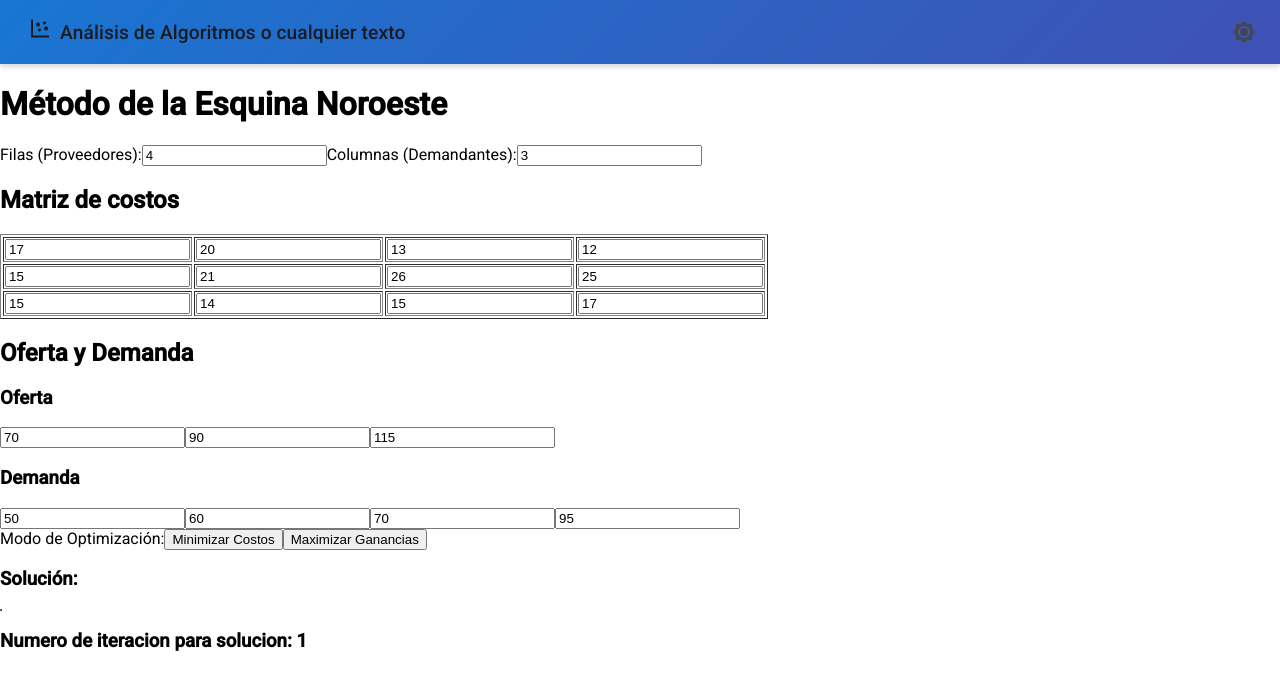
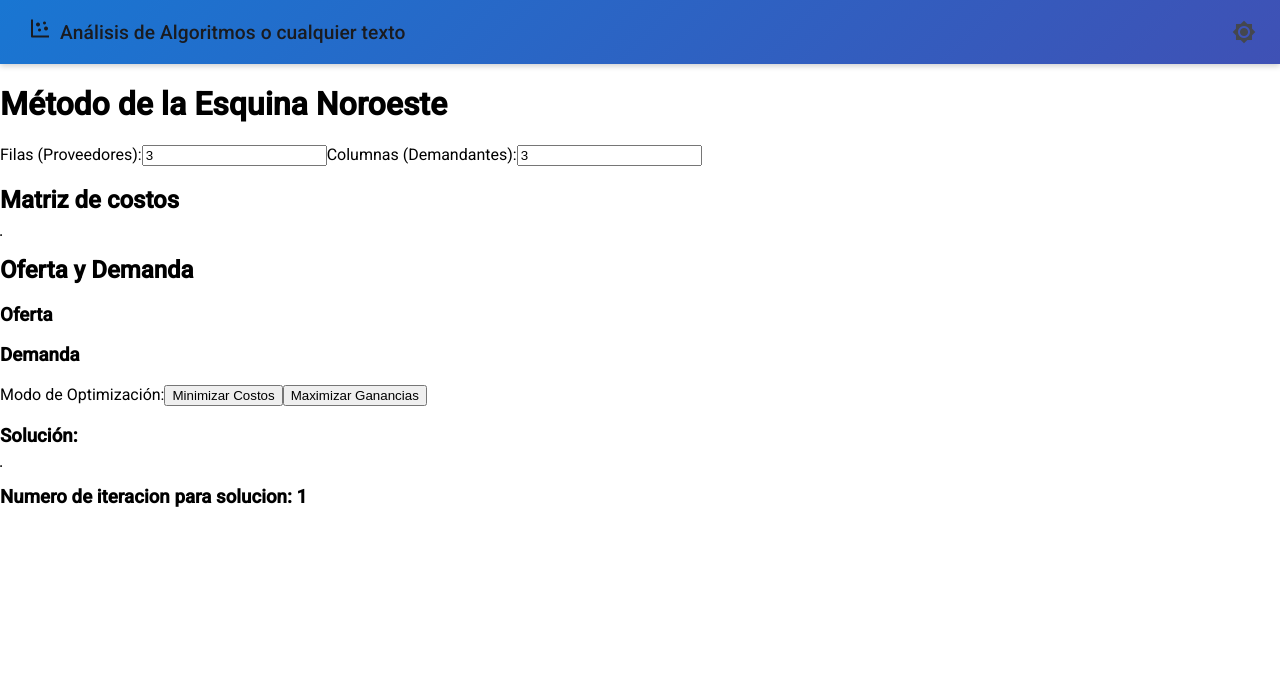
Before and after one commit to JesusRodrigoV/AXL-AnalisisAlgoritmos, an Angular app: page /northwest in a window 1280 px wide. Shown: the top 690 px of the page. Built offline with nearby package versions, Linux system fonts and the light colour scheme.

Commit message:
Quitando datos de ejemplo

```diff
--- a/src/app/pages/northwest/northwest.component.ts
+++ b/src/app/pages/northwest/northwest.component.ts
@@ -13,7 +13,7 @@ import { min } from 'rxjs';
   changeDetection: ChangeDetectionStrategy.OnPush,
 })
 export default class NorthwestComponent {
-  rows: number = 4;
+  rows: number = 3;
   cols: number = 3;
   matrix: number[][] = [];
   supply: number[] = [];
@@ -26,20 +26,22 @@ export default class NorthwestComponent {
   iterationModi: number = 1;
 
   ngOnInit(): void {
-    this.initializeMatrix();
+    //this.initializeMatrix();
   }
 
   initializeMatrix() {
     this.matrix = Array.from({ length: this.rows }, () => Array(this.cols).fill(0));
+    this.supply = Array(this.rows).fill(0);
+    this.demand = Array(this.cols).fill(0);
     this.solution = Array.from({ length: this.supply.length }, () => Array(this.demand.length).fill(0));
     this.costMatrix = Array.from({ length: this.supply.length }, () => Array(this.demand.length).fill(0));
-    this.setMatrix([
+    /*this.setMatrix([
       [17, 20, 13, 12],
       [15, 21, 26, 25],
       [15, 14, 15, 17]
-    ]);
-    this.supply = [70, 90, 115];
-    this.demand = [50, 60, 70, 95];
+    ]);*/
+    //this.supply = [70, 90, 115];
+    //this.demand = [50, 60, 70, 95];
     this.supplyN =  [...this.supply];
     this.demandN =  [...this.demand];
   }
```
